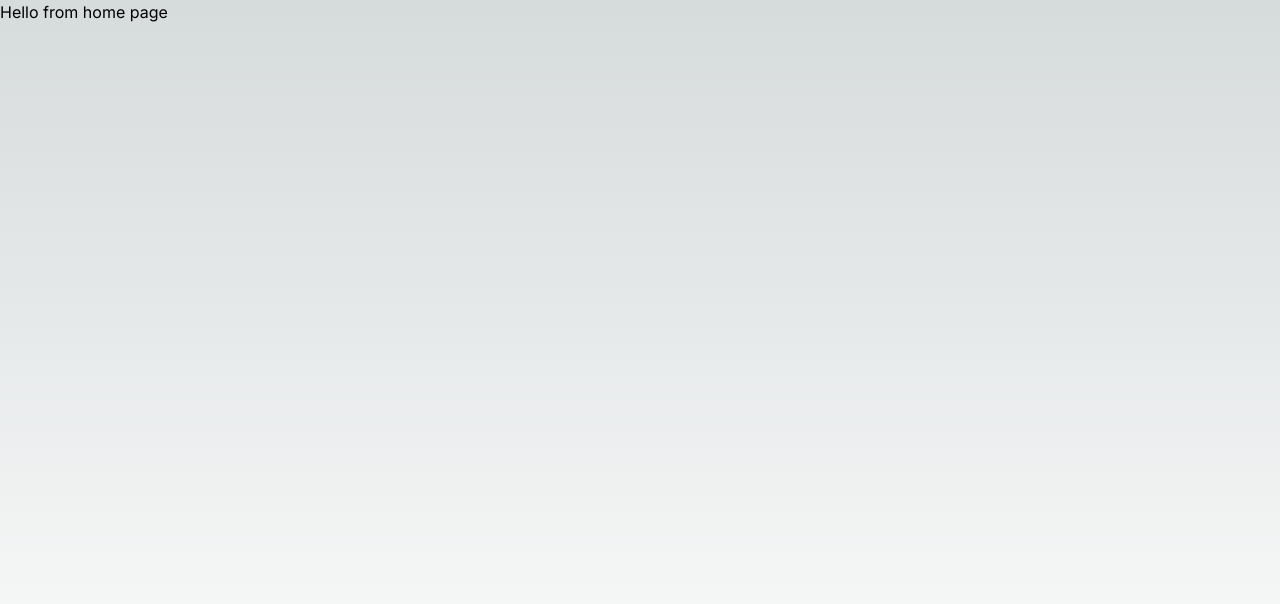
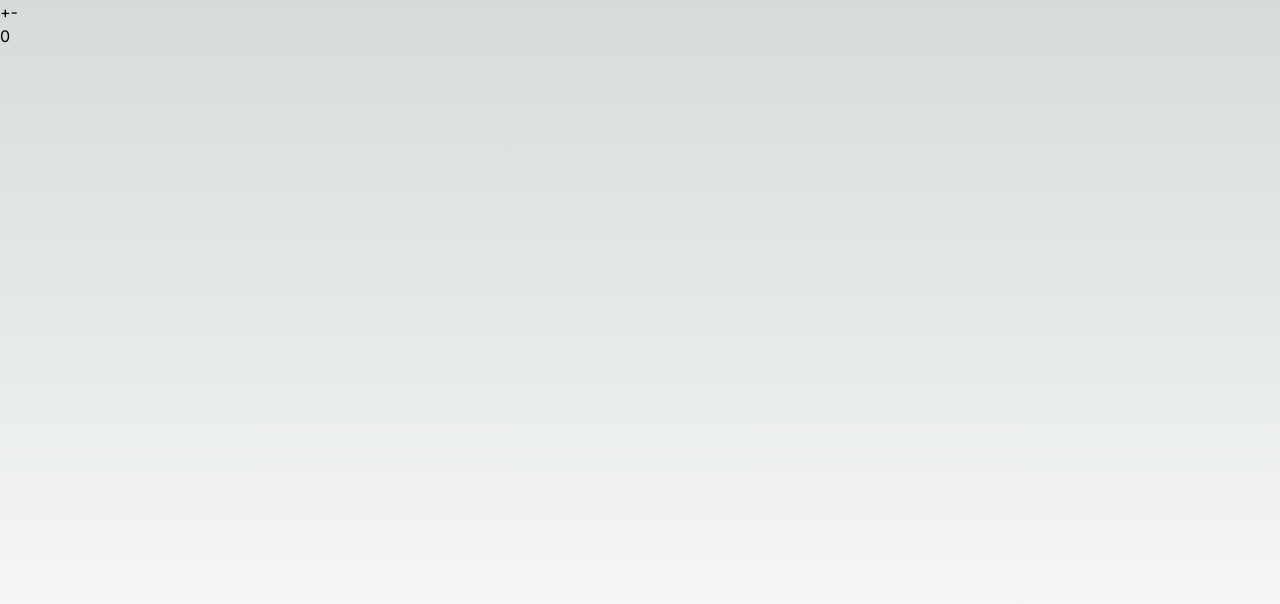
Before and after one commit to Tushar12152/next-js-fundamentals, a Next.js app: page / in a window 1280 px wide. Shown: the top 604 px of the page. Built offline with nearby package versions, Linux system fonts and the light colour scheme.

Commit message:
counter application with use client component

```diff
--- a/src/app/about/page.js
+++ b/src/app/about/page.js
@@ -1,6 +1,8 @@
 import React from 'react';
 
 const AboutPage = () => {
+
+    console.log('hello world')
     return (
         <div>
              this is about
--- a/src/app/page.js
+++ b/src/app/page.js
@@ -1,8 +1,18 @@
+"use client"
+import { useState } from "react";
 
 const HomePage = () => {
+  const [count,setCount]=useState(0)
+
+
+
   return (
     <div className="min-h-screen">
-          <h1>Hello from home page</h1>
+            <button className="btn btn-primary" onClick={()=>setCount(count+1)}>+</button>
+            <button className="btn btn-primary" onClick={()=>setCount(count-1)}>-</button>
+
+
+          <h1>{count}</h1>
     </div>
   );
 };
--- a/src/app/product/[id]/page.js
+++ b/src/app/product/[id]/page.js
@@ -1,5 +1,3 @@
-
-
 const DynamicRoute = ({params, searchParams}) => {
      console.log(params)
     return (
```
